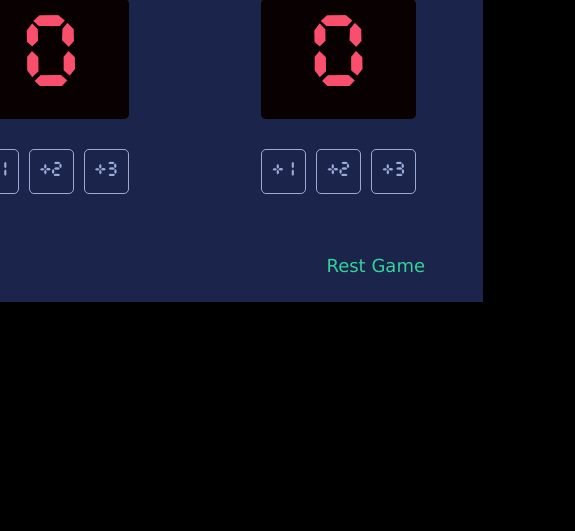
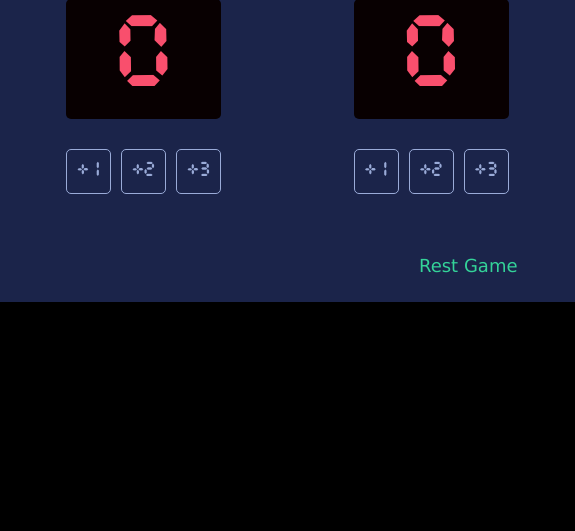
Before and after one commit to anxem/basketball-game-scoreboard, a plain HTML site: page index.html in a window 390 px wide. Shown: the part 313-844 px from the top of the page, 575 px wide, since content can reach past the window. Drawn offline with Linux system fonts and the light colour scheme.

Commit message:
some changes

```diff
--- a/styles.css
+++ b/styles.css
@@ -12,8 +12,8 @@
 h3 {
   font-family: "Verdana";
   font-weight: 700;
-  font-size: 40px;
-  line-height: 35.89px;
+  font-size: 2.5rem;
+  line-height: 2.243rem;
   text-align: center;
   color: #eee;
 }
@@ -21,8 +21,8 @@ h3 {
 h5 {
   font-family: "Verdana";
   font-weight: 400;
-  font-size: 18px;
-  line-height: 27.81px;
+  font-size: 1.125rem;
+  line-height: 1.738rem;
   cursor: pointer;
   color: #34d399;
 }
@@ -31,69 +31,66 @@ body {
   background-color: #000000;
   height: 100vh;
   position: relative;
-  display: flex;
-  align-items: center;
-  justify-content: center;
 }
 
 .container {
   position: absolute;
-  /* top: 50%; */
-  /* left: 50%; */
-  /* transform: translate(-50%, -50%); */
-  width: 575px;
-  height: 385px;
+  margin: auto;
+  top: 0;
+  right: 0;
+  bottom: 0;
+  left: 0;
+  width: 35.938rem;
+  height: 24.063rem;
   background-color: #1b244a;
 }
 
 .top-board {
-  height: 335px;
+  height: 20.938rem;
   display: flex;
   justify-content: space-around;
   align-items: center;
 }
 
 .bottom-board {
-  height: 50px;
+  height: 3.125rem;
   display: flex;
-  /* align-items: center; */
   justify-content: end;
   padding: 0 10%;
 }
 
 .score {
-  width: 155px;
-  height: 120px;
+  width: 9.688rem;
+  height: 7.5rem;
   border-radius: 5px;
   background-color: #080001;
-  /* padding: auto; */
-  margin: 20px;
+  margin: 1.25rem;
   color: #f94f6d;
   display: flex;
   align-items: center;
   justify-content: center;
   font-family: "CursedTimerUlil-Aznm";
   font-weight: 400;
-  font-size: 90px;
-  line-height: 126.67px;
+  font-size: 5.625rem;
+  line-height: 7.917rem;
 }
 
 .add-scores {
-  width: 155px;
-  height: 45px;
+  width: 9.688rem;
+  height: 2.813rem;
   display: flex;
   justify-content: space-between;
-  margin: 30px 20px;
+  margin: 1.875rem 1.25rem;
   color: #9aabd8;
   font-family: "CursedTimerUlil-Aznm";
   font-weight: 400;
-  font-size: 18px;
-  line-height: 27.81px;
+  font-size: 1.125rem;
+  line-height: 1.738rem;
 }
 
 .add-scores span {
-  width: 45px;
-  height: 45px;
+  width: 2.813rem;
+  height: 2.813rem;
   border: 1px solid #9aabd8;
   padding: auto;
   display: flex;
@@ -102,3 +99,41 @@ body {
   border-radius: 5px;
   cursor: pointer;
 }
+
+/* For Mobile Portrait View */
+/* @media screen and (max-device-width: 480px) and (orientation: portrait) {
+  .container {
+    width: 96%;
+  }
+} */
+
+/* For Mobile Landscape View */
+@media screen and (max-device-width: 480px/*640px*/) and (orientation: landscape) {
+  h3 {
+    font-size: 2rem;
+  }
+
+  h5 {
+    font-size: 1rem;
+  }
+
+  body {
+    height: 24.063rem;
+    top: 50%;
+  }
+
+  .container {
+    position: absolute;
+    top: 50%;
+    left: 50%;
+    width: 35.938rem;
+    height: 24.063rem;
+    background-color: #1b244a;
+  }
+  /*
+  .top-board {
+    display: flex;
+    justify-content: center;
+    align-items: center;
+  } */
+}
```
